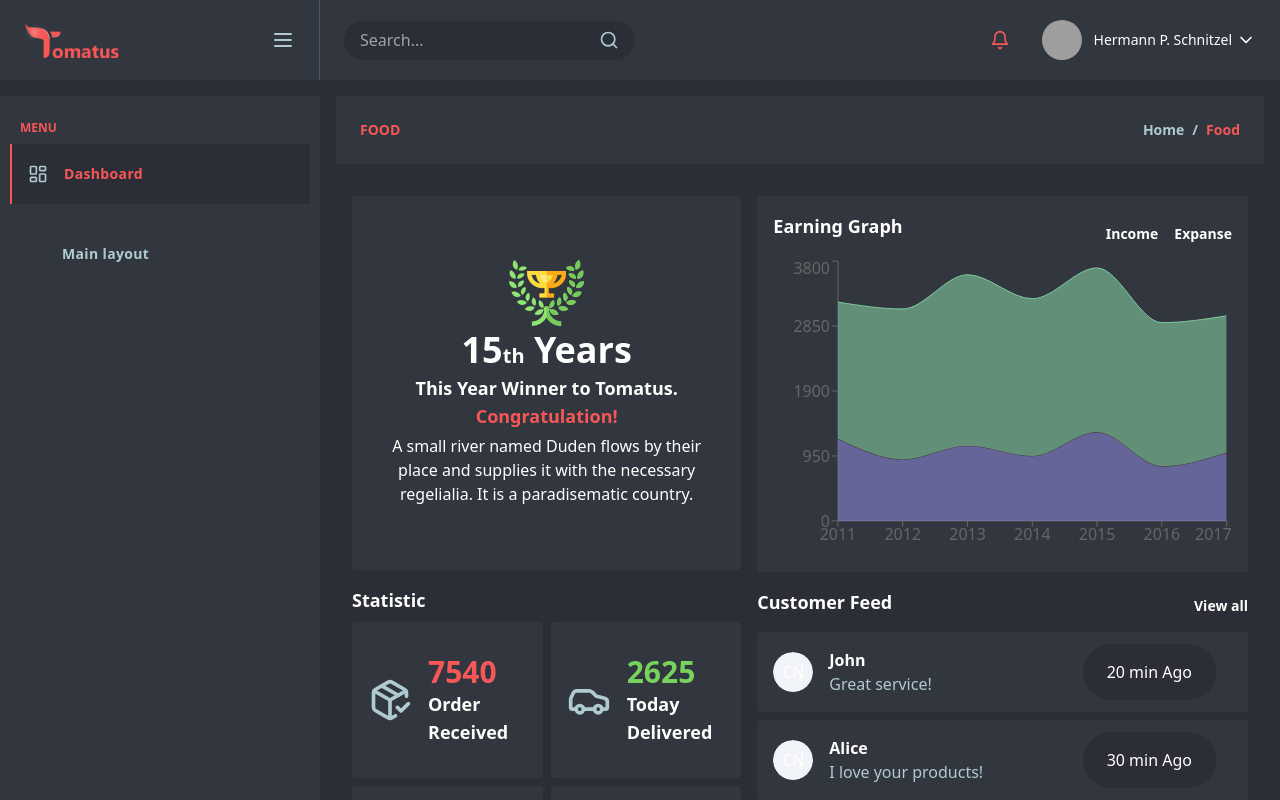
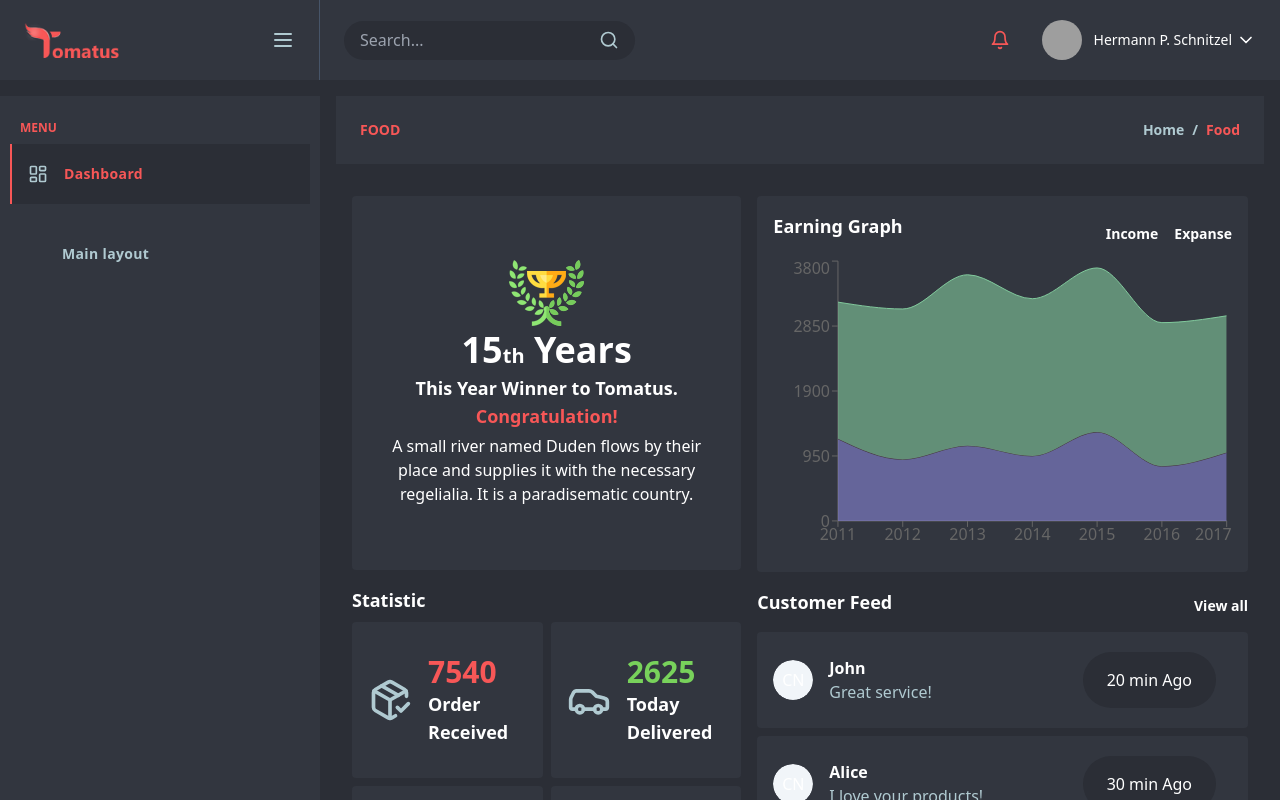
Before and after one commit to imranwebdeveloper/durbar-task, a React (Vite) app: page / in a window 1280 px wide. Built offline with nearby package versions, Linux system fonts and the light colour scheme; grey boxes are pictures that could not be loaded.

Commit message:
update UI

```diff
--- a/src/components/CustomerFeed.tsx
+++ b/src/components/CustomerFeed.tsx
@@ -12,7 +12,7 @@ const CustomerFeed = () => {
     <div className="mt-2 flex flex-col  gap-2">
       {customerFeeds.map((feed, i) => {
         return (
-          <div className="flex justify-between items-center bg-[#32363f] rounded ">
+          <div className="flex py-2 justify-between items-center bg-[#32363f] rounded ">
             <div key={i} className="p-4 flex items-center gap-4  flex-1">
               <Avatar>
                 <AvatarFallback>CN</AvatarFallback>
--- a/src/page/Home.tsx
+++ b/src/page/Home.tsx
@@ -96,7 +96,7 @@ const Home = () => {
               return (
                 <div
                   key={i}
-                  className="flex px-4  bg-[#32363f] font-semibold justify-between items-center py-5 "
+                  className="flex px-4  bg-[#32363f] font-semibold justify-between items-center py-6 "
                 >
                   <p className="ml-8">{item.name}</p>
                   <button
```
